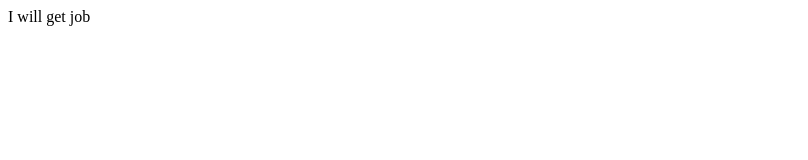
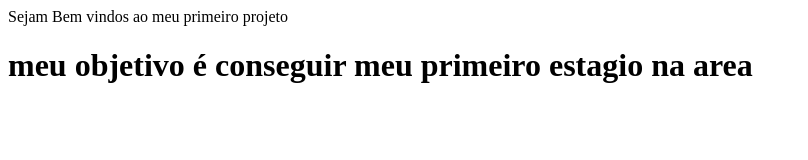
Before and after one commit to guilherme601/PRIMEIRO-PROJETO, a plain HTML site: page index.html in a window 1280 px wide. Shown: the whole page, without its empty margins (0-808 px from the left). Drawn offline with Linux system fonts and the light colour scheme.

Commit message:
Atualizaçãp do projeto

```diff
--- a/index.html
+++ b/index.html
@@ -6,7 +6,8 @@
     <title>Document</title>
 </head>
 <body>
-    <head>I will get job</head>
+    <head>Sejam Bem vindos ao meu primeiro projeto</head>
+    <h1>meu objetivo é conseguir meu primeiro estagio na area</h1>
 
 </body>
 </html>
```
